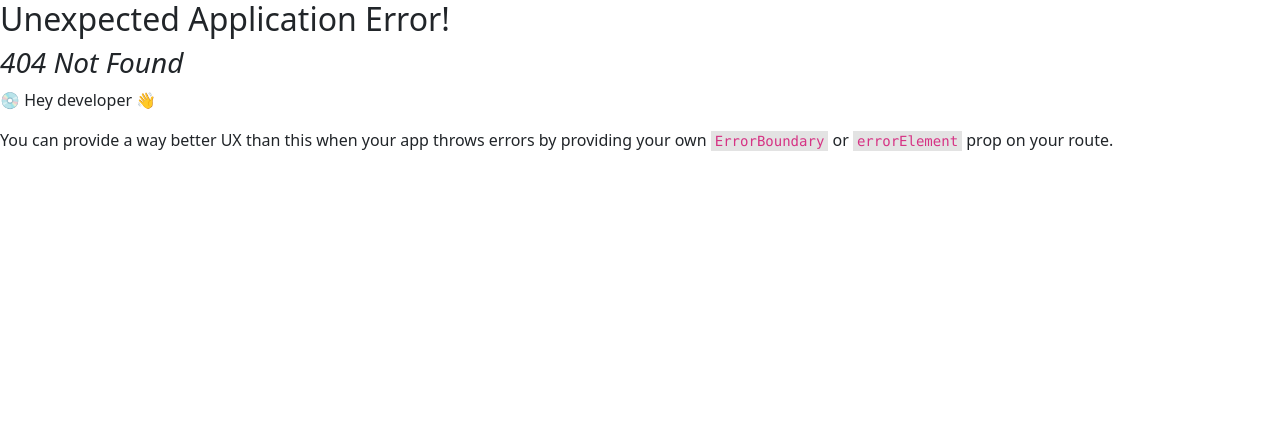
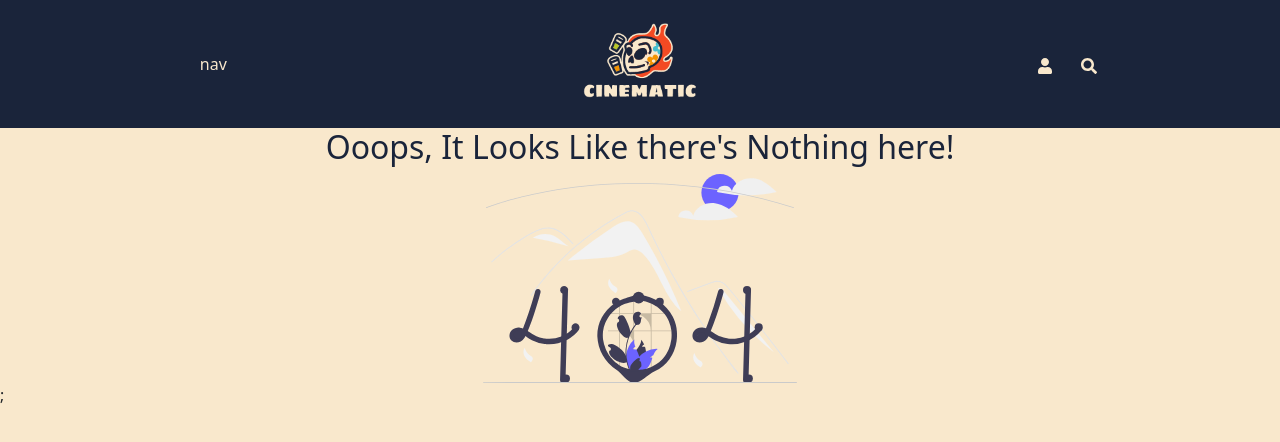
Before and after one commit to Ciaowilly3/frontend-cinematic-vite, a React (Vite) app: page /private in a window 1280 px wide. Before the commit this address had no page. Shown: the top 442 px of the page. Built offline with nearby package versions, Linux system fonts and the light colour scheme.

Commit message:
Feature: added 404 page for any path that has no page

```diff
--- a/index.html
+++ b/index.html
@@ -6,7 +6,7 @@
     <meta name="viewport" content="width=device-width, initial-scale=1.0" />
     <title>cinematic</title>
   </head>
-  <body>
+  <body class="bg-my-secondary">
     <div id="root"></div>
     <script type="module" src="/src/main.tsx"></script>
   </body>
--- a/src/App.css
+++ b/src/App.css
@@ -49,6 +49,13 @@ a:visited {
   border-radius: 16px;
 }
 
+.text-my-primary {
+  color: var(--my-primary);
+}
+
+.text-my-secondary {
+  color: var(--my-secondary);
+}
 .loader {
   width: 48px;
   height: 48px;
--- a/src/components/Header/Header.tsx
+++ b/src/components/Header/Header.tsx
@@ -20,7 +20,10 @@ const Header = () => {
       <div className="row">
         <div className="col-4">
           <div className="nav-container text-white d-flex justify-content-center align-items-center h-100 gap-3">
-            <Link to={"/AboutUs"} className="link-flush link-third">
+            <Link
+              to={"/AboutUs"}
+              className="link-flush link-third text-my-secondary"
+            >
               nav
             </Link>
           </div>
@@ -33,17 +36,17 @@ const Header = () => {
           </div>
         </div>
         <div className="col-4">
-          <div className="icon-container text-white d-flex justify-content-center align-items-center h-100 gap-3">
+          <div className="icon-container text-white d-flex justify-content-center align-items-center h-100 gap-3 ">
             <button
               type="button"
-              className="btn-flush btn-third"
+              className="btn-flush btn-third text-my-secondary"
               onClick={handleLoginFormVisibility}
             >
               <FaUser />
             </button>
             <button
               type="button"
-              className="btn-flush"
+              className="btn-flush btn-third text-my-secondary"
               onClick={handleLoginFormVisibility}
             >
               <FaSearch />
--- /dev/null
+++ b/src/pages/NotFoundPage/NotFoundPage.tsx
@@ -0,0 +1,14 @@
+import MainLayout from "../../Layouts/MainLayout.tsx/MainLayout";
+
+const NotFoundPage = () => (
+  <MainLayout>
+    <div className="container-fluid text-center">
+      <h2 className="text-my-primary">
+        Ooops, It Looks Like there's Nothing here!
+      </h2>
+      <img src="not-found.svg" className="d-block m-auto w-25" alt="" />
+    </div>
+    ;
+  </MainLayout>
+);
+export default NotFoundPage;
--- a/src/routes/routes.tsx
+++ b/src/routes/routes.tsx
@@ -2,12 +2,14 @@ import { createBrowserRouter } from "react-router-dom";
 import App from "../App";
 import HomePage from "../pages/HomePage";
 import AboutUsPage from "../pages/AboutUsPage";
+import NotFoundPage from "../pages/NotFoundPage/NotFoundPage";
 
 export const router = createBrowserRouter([
   {
     path: "/",
     element: <App />,
     children: [
+      { path: "*", element: <NotFoundPage /> },
       { path: "", element: <HomePage /> },
       { path: "AboutUs", element: <AboutUsPage /> },
     ],
```
Also changed, not shown: public/not-found.svg (added), src/pages/NotFoundPage/NotFoundPage.css (added), src/pages/NotFoundPage/index.ts (added).
